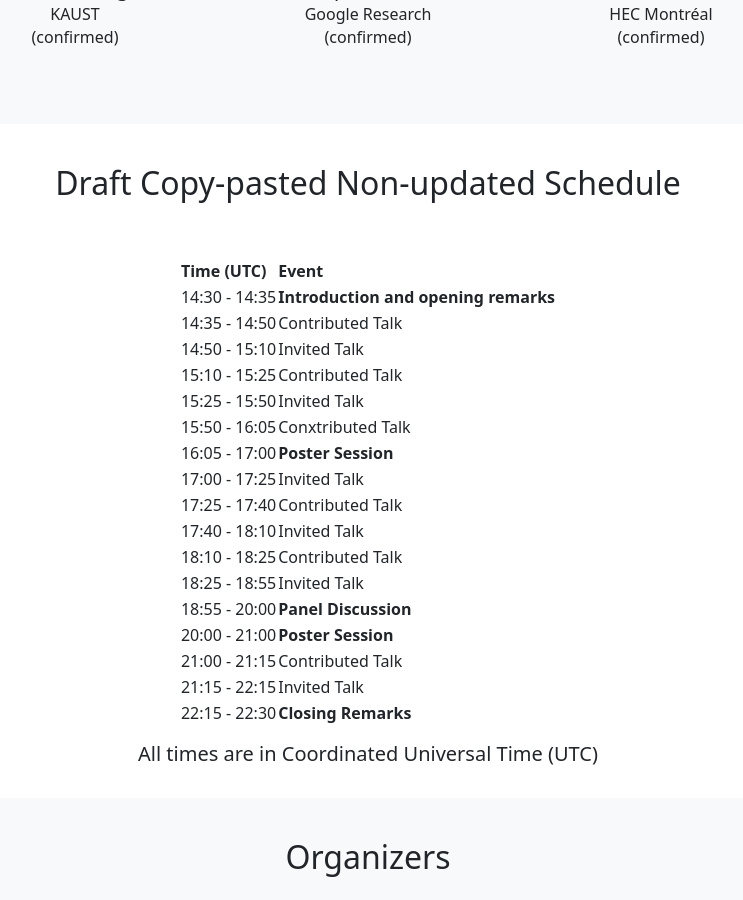
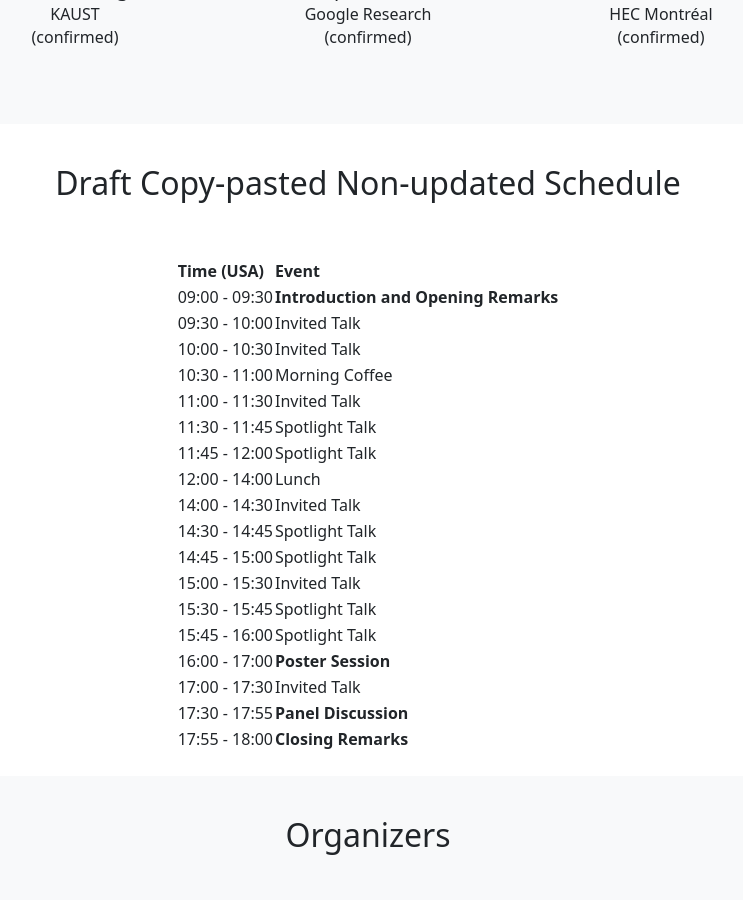
Before and after one commit to gp-seminar-series/neurips-2022, a Jekyll site: the page built from index.html, in a window 1280 px wide and 900 px high, scrolled down 1208 px. Shown: the whole window, without its empty margins (272-1015 px from the left). Built offline with Jekyll 4.4.1, drawn with Linux system fonts in a browser that asks for light colours; nearby versions of some CDN libraries.

Commit message:
Update schedule.

```diff
--- a/schedule.html
+++ b/schedule.html
@@ -6,30 +6,29 @@ published: false
 
 <div class="table-sm table-hover d-flex justify-content-center" markdown="1">
 
-| Time (UTC)    | Event                                          |
+| Time (USA)    | Event                                          |
 |---------------|------------------------------------------------|
-| 14:30 - 14:35 | **Introduction and opening remarks** |
-| 14:35 - 14:50 | Contributed Talk |
-| 14:50 - 15:10 | Invited Talk |
-| 15:10 - 15:25 | Contributed Talk |
-| 15:25 - 15:50 | Invited Talk |
-| 15:50 - 16:05 | Conxtributed Talk |
-| 16:05 - 17:00 | **Poster Session** |
-| 17:00 - 17:25 | Invited Talk |
-| 17:25 - 17:40 | Contributed Talk |
-| 17:40 - 18:10 | Invited Talk |
-| 18:10 - 18:25 | Contributed Talk |
-| 18:25 - 18:55 | Invited Talk |
-| 18:55 - 20:00 | **Panel Discussion** |
-| 20:00 - 21:00 | **Poster Session** |
-| 21:00 - 21:15 | Contributed Talk |
-| 21:15 - 22:15 | Invited Talk |
-| 22:15 - 22:30 | **Closing Remarks** |
+| 09:00 - 09:30 | **Introduction and Opening Remarks** |
+| 09:30 - 10:00 | Invited Talk |
+| 10:00 - 10:30 | Invited Talk |
+| 10:30 - 11:00 | Morning Coffee |
+| 11:00 - 11:30 | Invited Talk |
+| 11:30 - 11:45 | Spotlight Talk |
+| 11:45 - 12:00 | Spotlight Talk |
+| 12:00 - 14:00 | Lunch |
+| 14:00 - 14:30 | Invited Talk |
+| 14:30 - 14:45 | Spotlight Talk |
+| 14:45 - 15:00 | Spotlight Talk |
+| 15:00 - 15:30 | Invited Talk |
+| 15:30 - 15:45 | Spotlight Talk |
+| 15:45 - 16:00 | Spotlight Talk |
+| 16:00 - 17:00 | **Poster Session** |
+| 17:00 - 17:30 | Invited Talk |
+| 17:30 - 17:55 | **Panel Discussion** |
+| 17:55 - 18:00 | **Closing Remarks** |
 |---------------|------------------------------------------------|
 
 
 
 
 </div>
-
-<h2 class="h5 text-center pt-3">All times are in Coordinated Universal Time (UTC)</h2>
```
